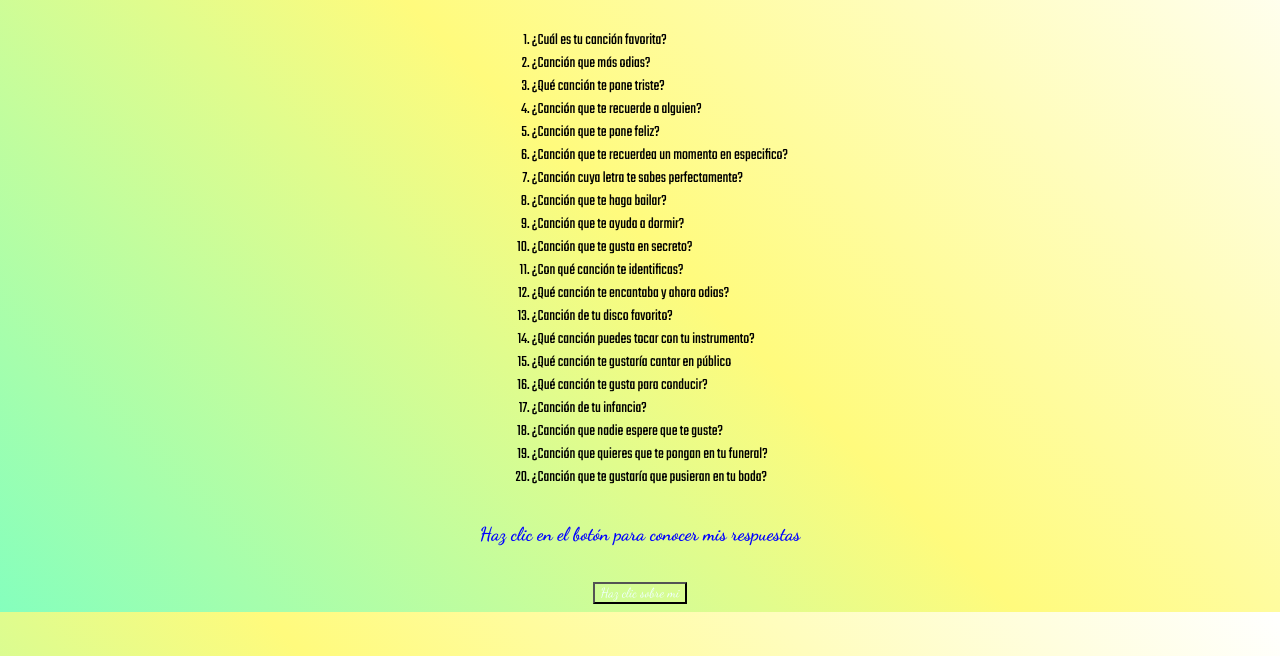
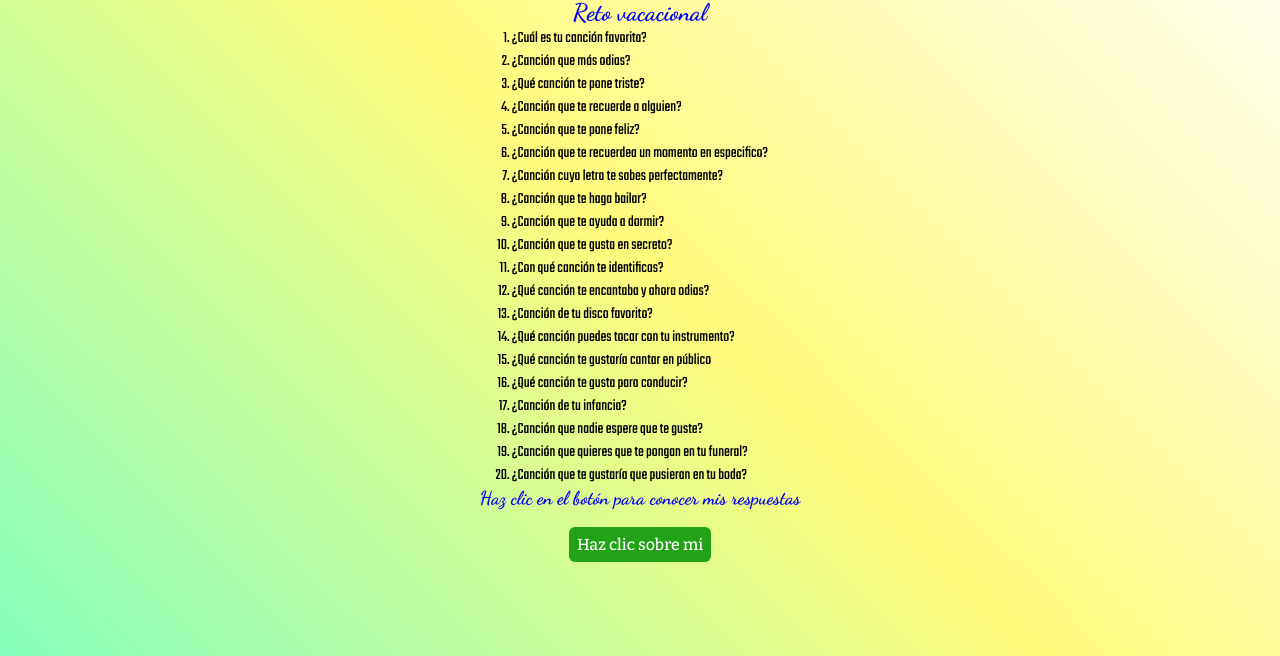
Before and after one commit to Lmcs27/Tag, a plain HTML site: page index.html in a window 1280 px wide. Shown: the part 144-800 px from the top of the page. Drawn offline with nearby package versions, Linux system fonts and the light colour scheme.

Commit message:
corrección colores

```diff
--- a/index.html
+++ b/index.html
@@ -13,7 +13,7 @@
 </head>
 
 <body>
-    <h1 class="Titulo1">Mi Tag de las 20 canciones</h1>
+    <h1 class="titulo1">Mi Tag de las 20 canciones</h1>
     <h2 class="titulo2">Reto vacacional</h2>
     <ol class="titulo3">
         <li>¿Cuál es tu canción favorita?</li>
@@ -39,8 +39,8 @@
     </ol>
     <h3 class="titulo2">Haz clic en el botón para conocer mis respuestas</h3><br>
     <div class="contenedor">
-        <a href="respuestas.html">
-            <button>Haz clic sobre mi</button>
+        <a class="link" href="respuestas.html">
+            Haz clic sobre mi
         </a>
     </div>
 </body>
--- a/styles/styles.css
+++ b/styles/styles.css
@@ -1,9 +1,22 @@
+* {
+    padding: 0;
+    margin: 0;
+    box-sizing: border-box;
+}
+
+html,
+body {
+    width: 100%;
+    height: 100%;
+}
+
 .titulo1 {
     background-color: chartreuse;
     font-size: 2rem;
     color: fuchsia;
     justify-content: center;
     font-family: "Bitter", cursive;
+    margin-bottom: 10px;
 }
 
 .titulo2 {
@@ -31,6 +44,11 @@ button:hover {
 }
 
 body {
+    width: 100;
+    height: 100%;
+    background-repeat: no-repeat;
+    background-size: cover;
+    background-position: center;
     background-color: #85FFBD;
     background-image: linear-gradient(45deg, #85FFBD 0%, #FFFB7D 50%, #ffffff 100%);
     display: flex;
@@ -71,3 +89,22 @@ caption {
     font-family: "Dancing Script", cursive;
     font-size: 20px;
 }
+
+.link {
+    text-decoration: none;
+    font-family: "Bitter", cursive;
+    font-weight: 500;
+    background: rgb(33, 162, 23);
+    background: rgba(33, 162, 23, 1);
+    padding: 6px;
+    border-radius: 6px;
+    color: white;
+    border: 2px solid transparent;
+    transition: all .1s;
+}
+
+.link:hover {
+    cursor: pointer;
+    transform: scale(1.02);
+    box-shadow: rgba(0, 0, 0, 0.2) 0px 12px 28px 0px, rgba(0, 0, 0, 0.1) 0px 2px 4px 0px, rgba(255, 255, 255, 0.05) 0px 0px 0px 1px inset;
+}
```
